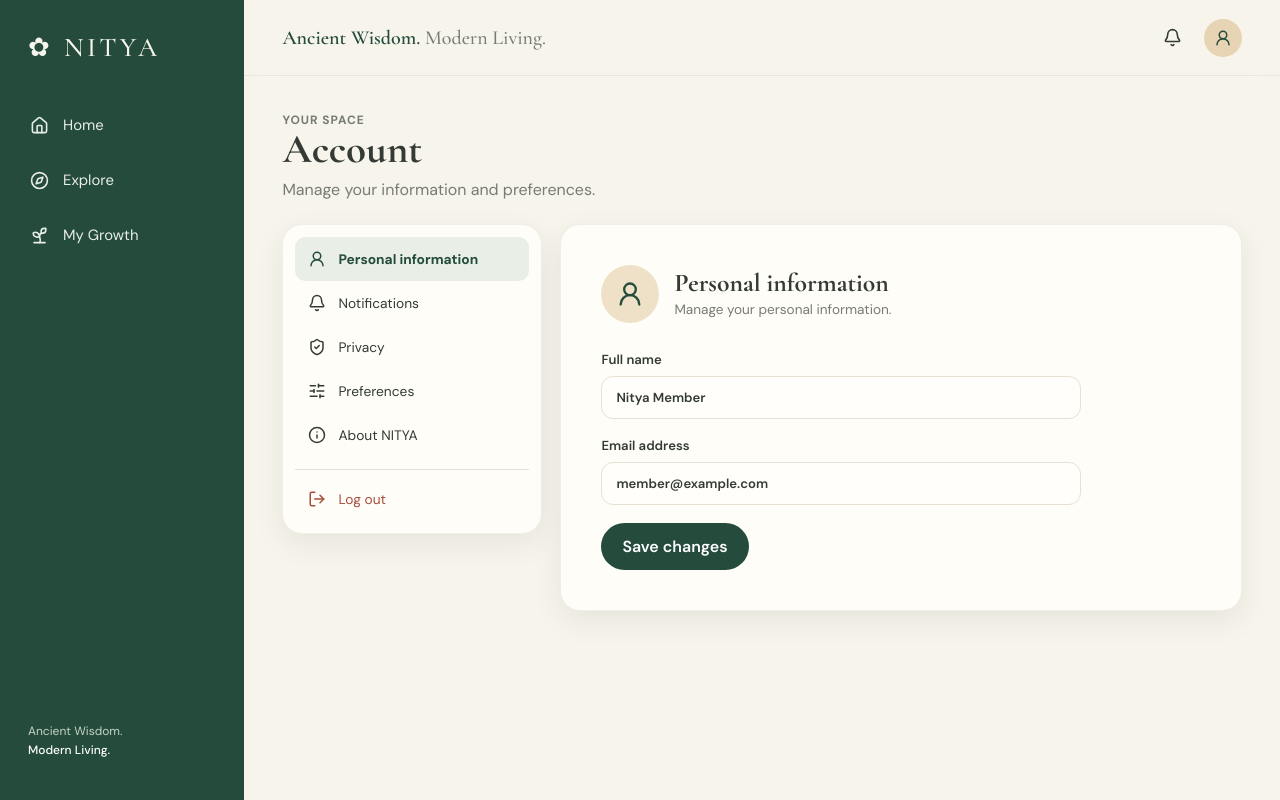
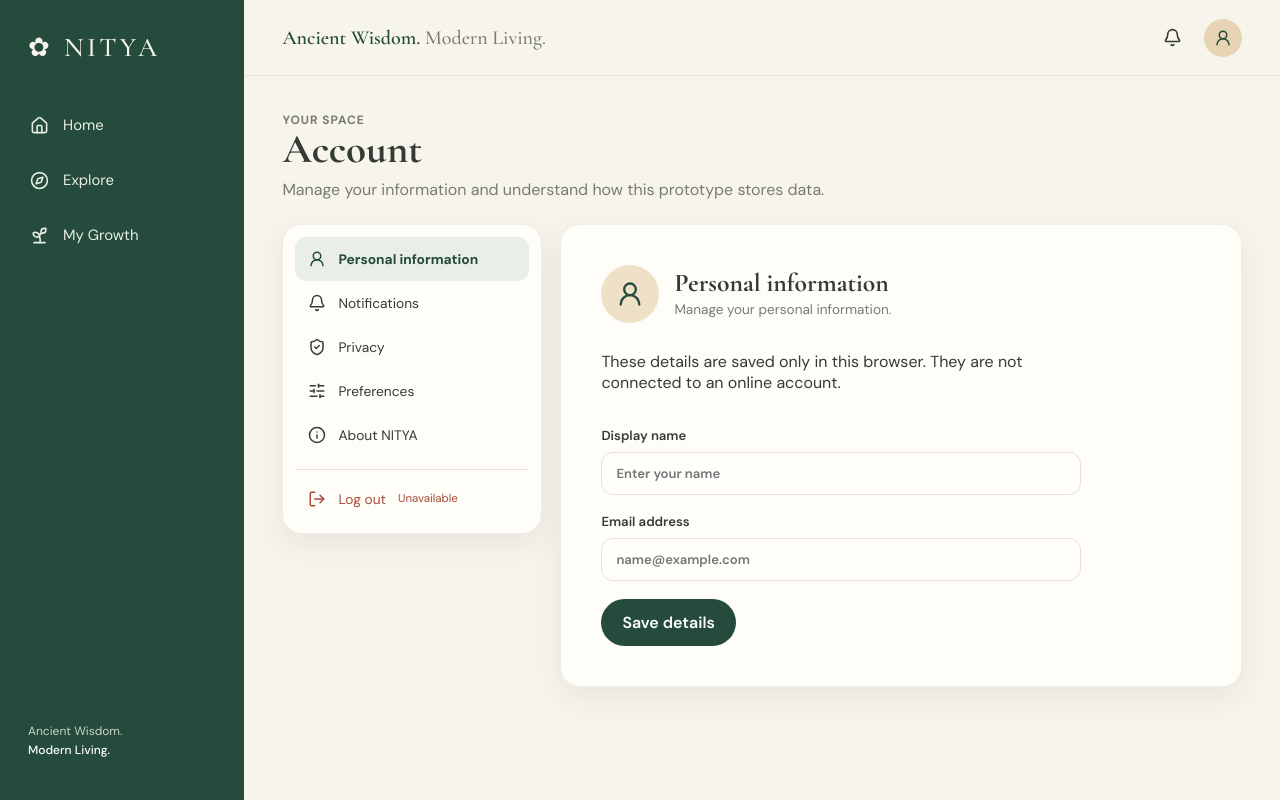
Before and after one commit to rskr28/Nitya, a React (Vite) app: page /account in a window 1280 px wide. Built offline with nearby package versions, Linux system fonts and the light colour scheme.

Commit message:
Make Account sections explicit and profile locally editable

```diff
--- a/src/pages/Account/index.tsx
+++ b/src/pages/Account/index.tsx
@@ -1,3 +1,108 @@
-import { Bell, Info, LogOut, SlidersHorizontal, ShieldCheck, UserRound } from 'lucide-react';import { useState } from 'react';import './index.css';
-const items=[{id:'personal',label:'Personal information',Icon:UserRound},{id:'notifications',label:'Notifications',Icon:Bell},{id:'privacy',label:'Privacy',Icon:ShieldCheck},{id:'preferences',label:'Preferences',Icon:SlidersHorizontal},{id:'about',label:'About NITYA',Icon:Info}];
-export default function Account(){const [active,setActive]=useState('personal');const current=items.find(i=>i.id===active)??items[0];return <div className="page"><div className="page-heading"><span className="eyebrow">Your space</span><h1>Account</h1><p>Manage your information and preferences.</p></div><div className="account-layout"><nav className="account-menu surface">{items.map(({id,label,Icon})=><button key={id} className={active===id?'is-active':''} onClick={()=>setActive(id)}><Icon size={18}/>{label}</button>)}<button className="logout-button"><LogOut size={18}/>Log out</button></nav><section className="account-content surface"><div className="account-content__heading"><span className="account-avatar"><UserRound size={28}/></span><div><h2>{current.label}</h2><p>Manage your {current.label.toLowerCase()}.</p></div></div>{active==='personal'?<form className="account-form"><label>Full name<input className="field" defaultValue="Nitya Member"/></label><label>Email address<input className="field" type="email" defaultValue="member@example.com"/></label><button className="btn" type="button">Save changes</button></form>:<div className="account-placeholder"><current.Icon size={28}/><p>{active==='about'?'NITYA — Ancient Wisdom. Modern Living.':`Your ${current.label.toLowerCase()} will be available here.`}</p></div>}</section></div></div>}
+import { Bell, Info, LogOut, SlidersHorizontal, ShieldCheck, UserRound } from 'lucide-react';
+import { FormEvent, useState } from 'react';
+import { notify } from '../../utils/toast';
+import './index.css';
+
+const items = [
+  { id: 'personal', label: 'Personal information', Icon: UserRound },
+  { id: 'notifications', label: 'Notifications', Icon: Bell },
+  { id: 'privacy', label: 'Privacy', Icon: ShieldCheck },
+  { id: 'preferences', label: 'Preferences', Icon: SlidersHorizontal },
+  { id: 'about', label: 'About NITYA', Icon: Info },
+];
+interface LocalProfile { name: string; email: string; }
+function readProfile(): LocalProfile {
+  try {
+    const raw = window.localStorage.getItem('nitya.profile.v1');
+    if (!raw) return { name: '', email: '' };
+    const parsed = JSON.parse(raw) as Partial<LocalProfile>;
+    return { name: parsed.name ?? '', email: parsed.email ?? '' };
+  } catch {
+    return { name: '', email: '' };
+  }
+}
+
+export default function Account() {
+  const [active, setActive] = useState('personal');
+  const [profile, setProfile] = useState<LocalProfile>(readProfile);
+  const current = items.find((item) => item.id === active) ?? items[0];
+
+  const saveProfile = (event: FormEvent<HTMLFormElement>) => {
+    event.preventDefault();
+    try {
+      window.localStorage.setItem('nitya.profile.v1', JSON.stringify(profile));
+      notify('Your profile details were saved on this device.');
+    } catch {
+      notify('We could not save your profile on this device.', 'error');
+    }
+  };
+
+  return (
+    <div className="page">
+      <div className="page-heading">
+        <span className="eyebrow">Your space</span>
+        <h1>Account</h1>
+        <p>Manage your information and understand how this prototype stores data.</p>
+      </div>
+      <div className="account-layout">
+        <nav className="account-menu surface" aria-label="Account sections">
+          {items.map(({ id, label, Icon }) => (
+            <button key={id} type="button" className={active === id ? 'is-active' : ''} onClick={() => setActive(id)}>
+              <Icon size={18} />{label}
+            </button>
+          ))}
+          <button className="logout-button" type="button" disabled title="Sign out is unavailable until authentication is implemented">
+            <LogOut size={18} />Log out <small>Unavailable</small>
+          </button>
+        </nav>
+        <section className="account-content surface" aria-labelledby="account-section-title">
+          <div className="account-content__heading">
+            <span className="account-avatar"><UserRound size={28} /></span>
+            <div><h2 id="account-section-title">{current.label}</h2><p>{`Manage your ${current.label.toLowerCase()}.`}</p></div>
+          </div>
+
+          {active === 'personal' && (
+            <form className="account-form" onSubmit={saveProfile}>
+              <p className="account-note">These details are saved only in this browser. They are not connected to an online account.</p>
+              <label>Display name
+                <input className="field" value={profile.name} onChange={(event) => setProfile({ ...profile, name: event.target.value })} maxLength={80} placeholder="Enter your name" />
+              </label>
+              <label>Email address
+                <input className="field" type="email" value={profile.email} onChange={(event) => setProfile({ ...profile, email: event.target.value })} maxLength={254} placeholder="name@example.com" />
+              </label>
+              <button className="btn" type="submit">Save details</button>
+            </form>
+          )}
+
+          {active === 'notifications' && (
+            <div className="account-information">
+              <span className="account-status">Not available in this prototype</span>
+              <p>Learning reminders and announcements are not sent yet. We have left notification controls out rather than showing switches that would not do anything.</p>
+            </div>
+          )}
+          {active === 'privacy' && (
+            <div className="account-information">
+              <span className="account-status">Local prototype storage</span>
+              <p>Your learning progress, practice attempts, reflections and display details are saved in this browser's local storage. They are not synced to a server or shared with other users.</p>
+              <p>Clearing this browser's site data will remove these local records. Backend accounts and data controls will be designed before cloud sync is introduced.</p>
+            </div>
+          )}
+          {active === 'preferences' && (
+            <div className="account-information">
+              <span className="account-status">Not available in this prototype</span>
+              <p>Personalisation preferences are not active yet. The current visual experience follows the approved NITYA design system and your device's reduced-motion setting.</p>
+            </div>
+          )}
+          {active === 'about' && (
+            <div className="account-information">
+              <span className="account-status">NITYA · Frontend prototype</span>
+              <h3>Ancient Wisdom. Modern Living.</h3>
+              <p>NITYA is a space to discover meaningful ideas, understand their context, practise them in everyday life and reflect at your own pace.</p>
+              <p>This version stores prototype progress locally. It is not a production account or backend-connected application.</p>
+            </div>
+          )}
+        </section>
+      </div>
+    </div>
+  );
+}
```
